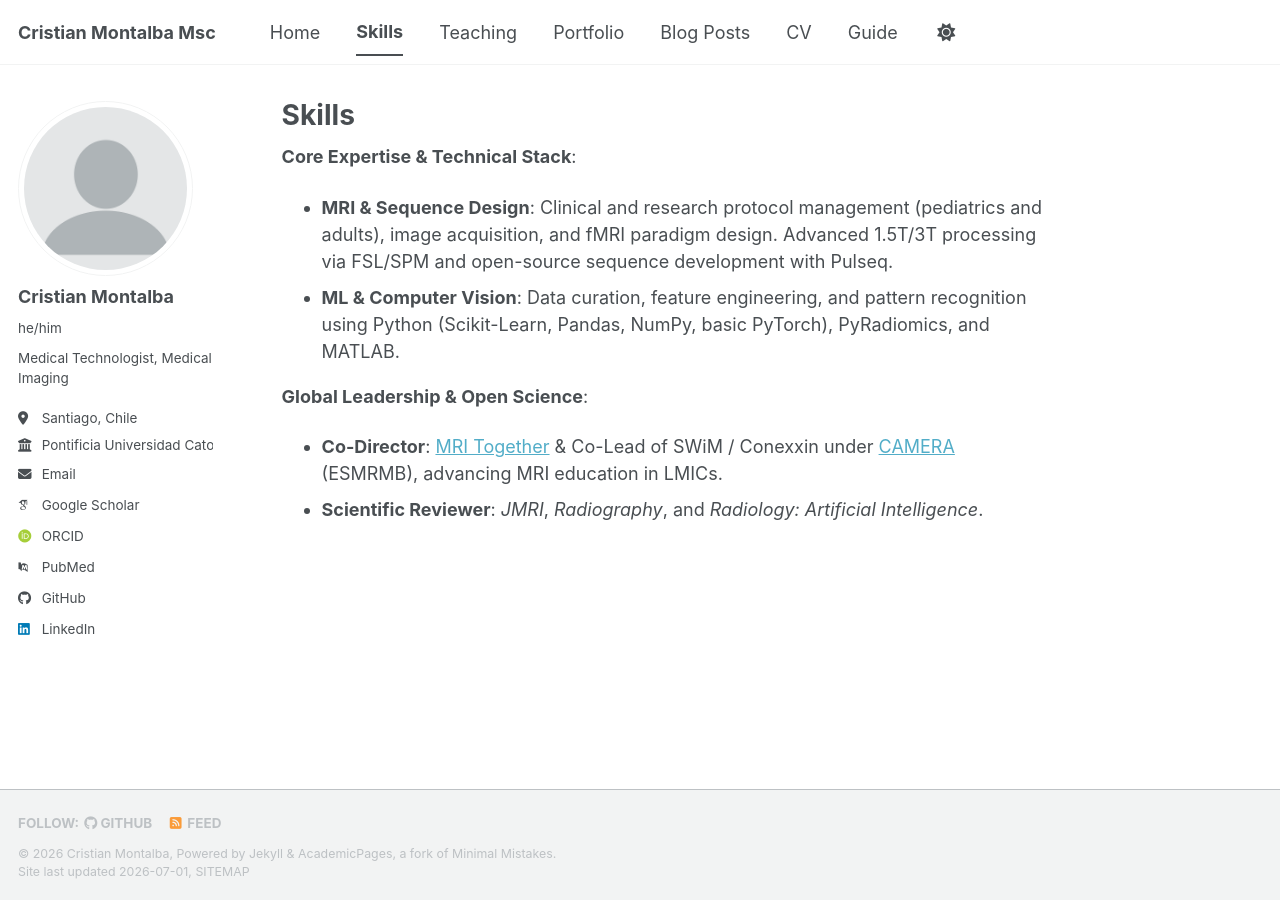
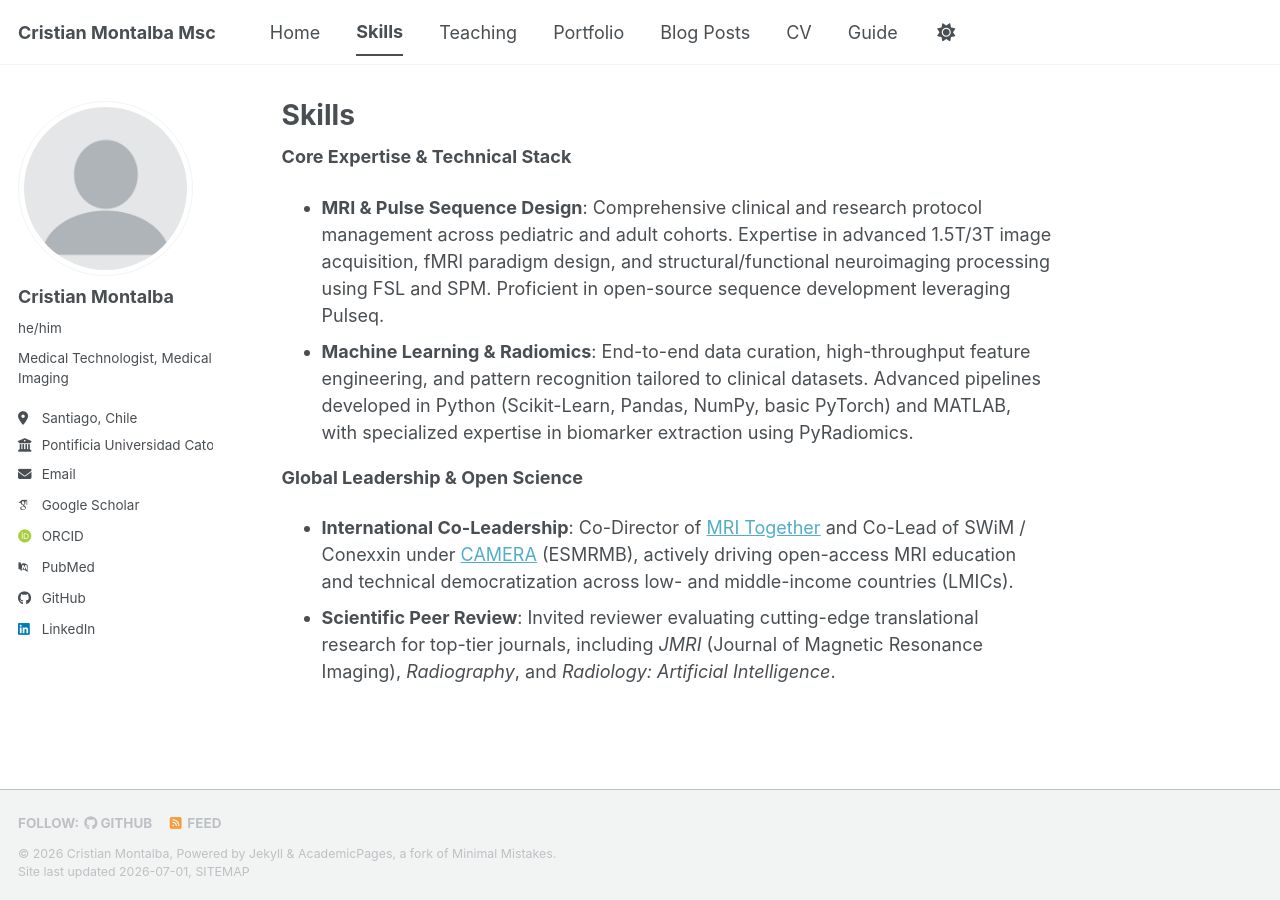
Before and after one commit to cristianmontalba/cristianmontalba.github.io, a Jekyll site: the page built from _pages/skills.md, in a window 1280 px wide. Built offline with Jekyll 4.4.1, drawn with Linux system fonts in a browser that asks for light colours; some web fonts are replaced; a script bundle is joined from its source files by our own code; library files that are not in the unit come from our copies.

Commit message:
Update skills.md

```diff
--- a/_pages/skills.md
+++ b/_pages/skills.md
@@ -5,12 +5,12 @@ permalink: /skills/
 author_profile: true
 ---
 
-**Core Expertise & Technical Stack**:
+**Core Expertise & Technical Stack**
 
-- **MRI & Sequence Design**: Clinical and research protocol management (pediatrics and adults), image acquisition, and fMRI paradigm design. Advanced 1.5T/3T processing via FSL/SPM and open-source sequence development with Pulseq.
-- **ML & Computer Vision**: Data curation, feature engineering, and pattern recognition using Python (Scikit-Learn, Pandas, NumPy, basic PyTorch), PyRadiomics, and MATLAB.
+*   **MRI & Pulse Sequence Design**: Comprehensive clinical and research protocol management across pediatric and adult cohorts. Expertise in advanced 1.5T/3T image acquisition, fMRI paradigm design, and structural/functional neuroimaging processing using FSL and SPM. Proficient in open-source sequence development leveraging Pulseq.
+*   **Machine Learning & Radiomics**: End-to-end data curation, high-throughput feature engineering, and pattern recognition tailored to clinical datasets. Advanced pipelines developed in Python (Scikit-Learn, Pandas, NumPy, basic PyTorch) and MATLAB, with specialized expertise in biomarker extraction using PyRadiomics.
 
-**Global Leadership & Open Science**:
+**Global Leadership & Open Science**
 
-- **Co-Director**: [MRI Together](https://mritogether.esmrmb.org/) & Co-Lead of SWiM / Conexxin under [CAMERA](https://www.cameramriafrica.org/) (ESMRMB), advancing MRI education in LMICs.
-- **Scientific Reviewer**: *JMRI*, *Radiography*, and *Radiology: Artificial Intelligence*.
+*   **International Co-Leadership**: Co-Director of [MRI Together](https://mritogether.esmrmb.org/) and Co-Lead of SWiM / Conexxin under [CAMERA](https://www.cameramriafrica.org/) (ESMRMB), actively driving open-access MRI education and technical democratization across low- and middle-income countries (LMICs).
+*   **Scientific Peer Review**: Invited reviewer evaluating cutting-edge translational research for top-tier journals, including *JMRI* (Journal of Magnetic Resonance Imaging), *Radiography*, and *Radiology: Artificial Intelligence*.
```
